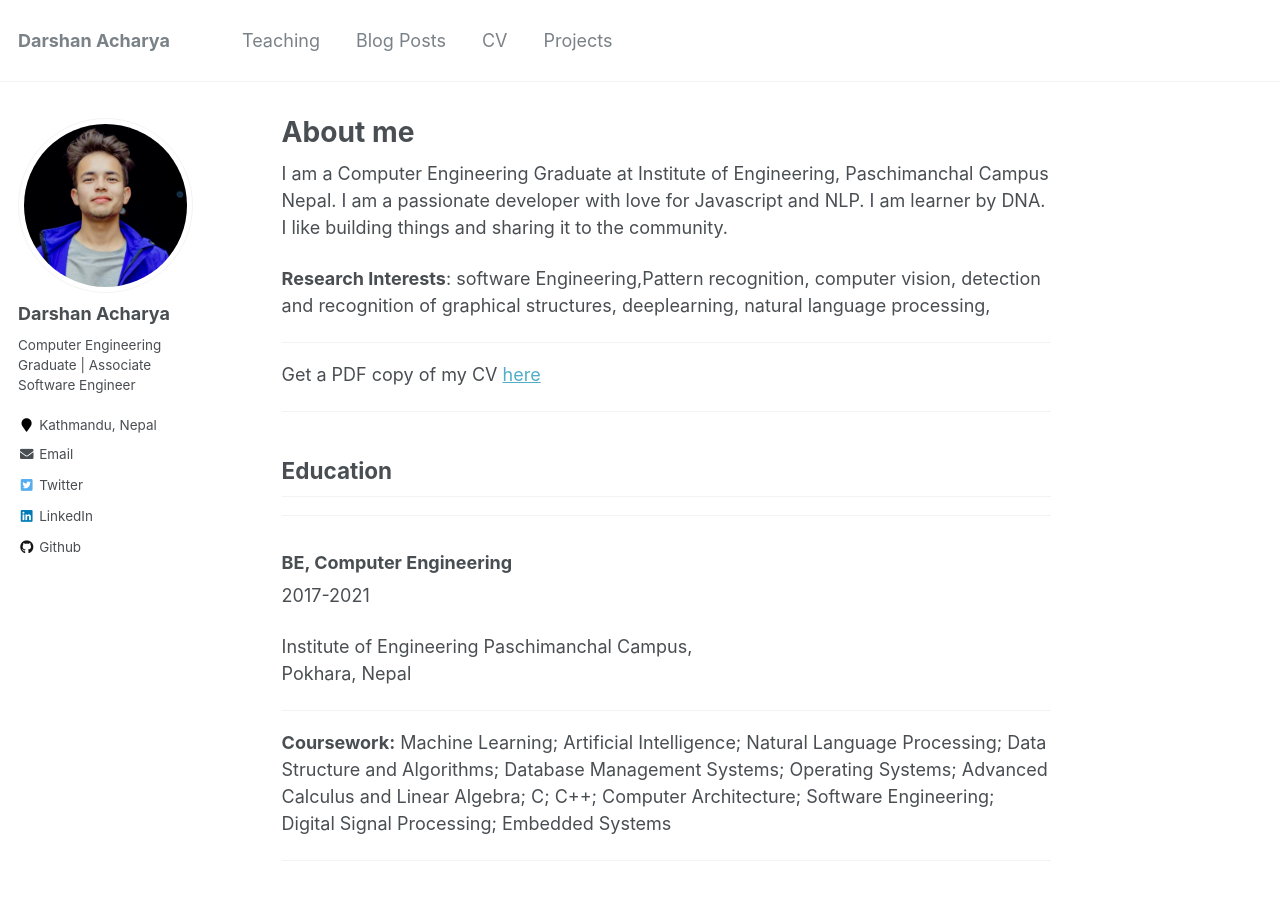
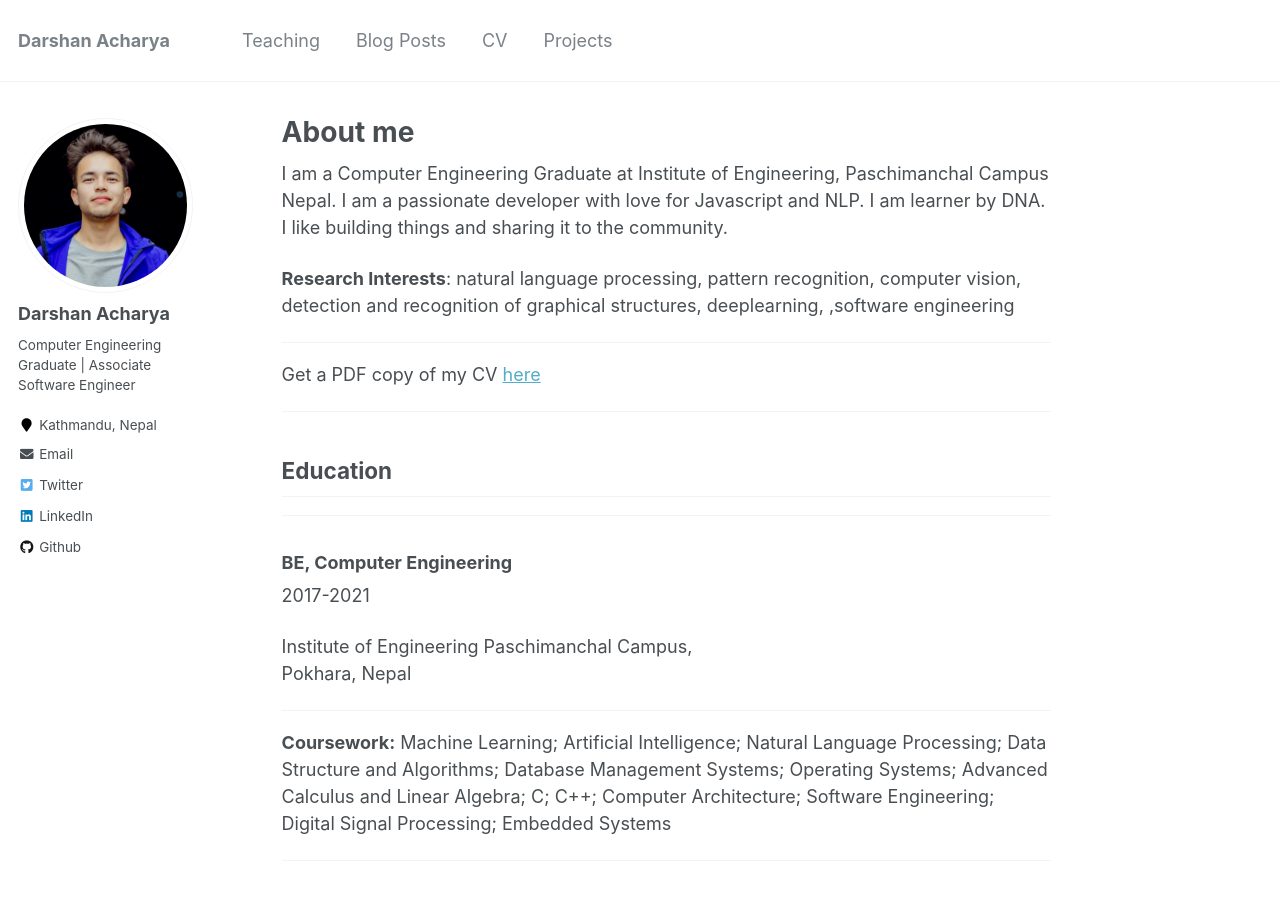
Before and after one commit to acharyadarshan/acharyadarshan.github.io, a Jekyll site: the page built from _pages/about.md, in a window 1280 px wide and 900 px high. Built offline with Jekyll 4.4.1, drawn with Linux system fonts in a browser that asks for light colours.

```diff
--- a/_pages/about.md
+++ b/_pages/about.md
@@ -20,7 +20,7 @@ Graduate Research Assisstant, <br>
 I am a Computer Engineering Graduate at Institute of Engineering, Paschimanchal Campus Nepal.
 I am a passionate developer with love for Javascript and NLP. I am learner by DNA. I like building things and sharing it to the community.
 
-**Research Interests**: software Engineering,Pattern recognition, computer vision, detection and recognition of graphical structures, deeplearning, natural language processing,
+**Research Interests**: natural language processing, pattern recognition, computer vision, detection and recognition of graphical structures, deeplearning, ,software engineering
 
 ---
 
```
